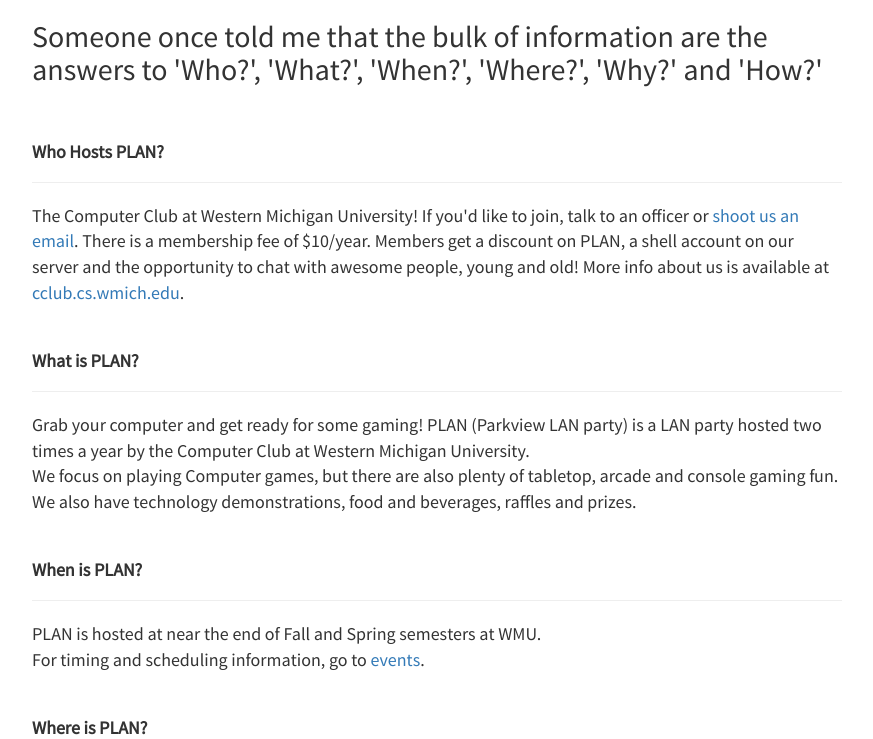
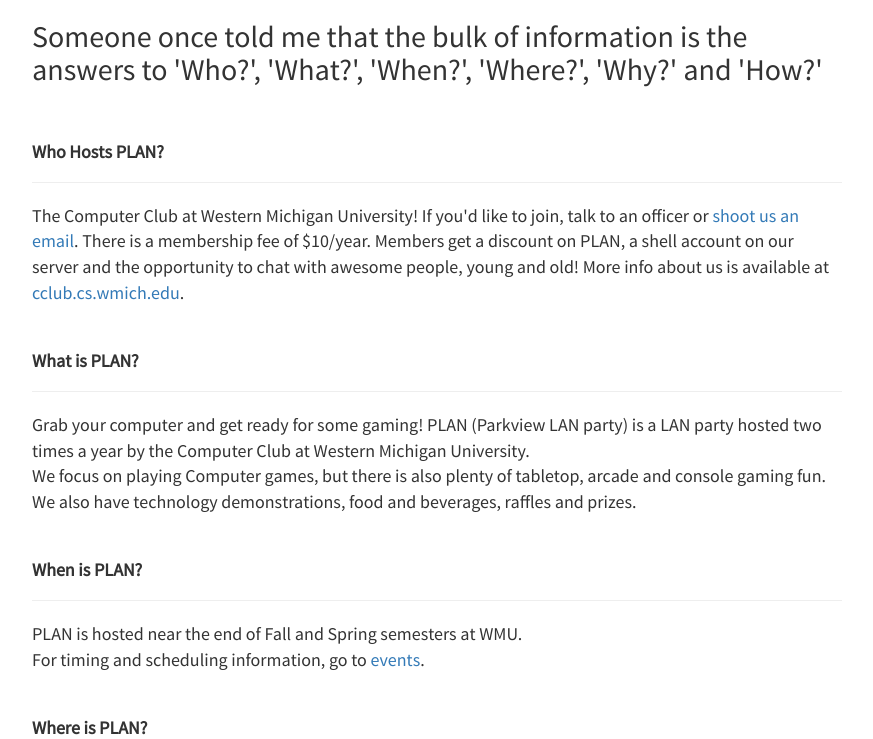
Before and after one commit to ccowmu/whatistheplan.com, a Django app: page /about/ in a window 1280 px wide. Shown: the part 53-792 px from the top of the page, without its empty margins (203-1076 px from the left). Run offline with Django 3.2, Linux system fonts and the light colour scheme; some libraries are stand-ins or nearby versions.

Commit message:
Fixed grammar in about page

```diff
--- a/whatistheplan/templates/about.html
+++ b/whatistheplan/templates/about.html
@@ -5,7 +5,7 @@
 
 <div class="row">
   <div class="col-md-offset-2 col-md-8">
-    <h2 class="h2">Someone once told me that the bulk of information are the answers to 'Who?', 'What?', 'When?', 'Where?', 'Why?' and 'How?'</h2><br>
+    <h2 class="h2">Someone once told me that the bulk of information is the answers to 'Who?', 'What?', 'When?', 'Where?', 'Why?' and 'How?'</h2><br>
 
     <h3 class="h3"><strong>Who Hosts PLAN?</strong></h3><hr>
     <p>
@@ -14,11 +14,11 @@
     <h3 class="h3"><strong>What is PLAN?</strong></h3><hr>
     <p>
     Grab your computer and get ready for some gaming! PLAN (Parkview LAN party) is a LAN party hosted two times a year by the Computer Club at Western Michigan University.<br>
-    We focus on playing Computer games, but there are also plenty of tabletop, arcade and console gaming fun. We also have technology demonstrations, food and beverages, raffles and prizes.<br><br>
+    We focus on playing Computer games, but there is also plenty of tabletop, arcade and console gaming fun. We also have technology demonstrations, food and beverages, raffles and prizes.<br><br>
 
     <h3 class="h3"><strong>When is PLAN?</strong></h3><hr>
     <p>
-    PLAN is hosted at near the end of Fall and Spring semesters at WMU.<br>
+    PLAN is hosted near the end of Fall and Spring semesters at WMU.<br>
     For timing and scheduling information, go to <a href="/events">events</a>.<br><br>
 
     <h3><strong>Where is PLAN?</strong></h3><hr>
```
